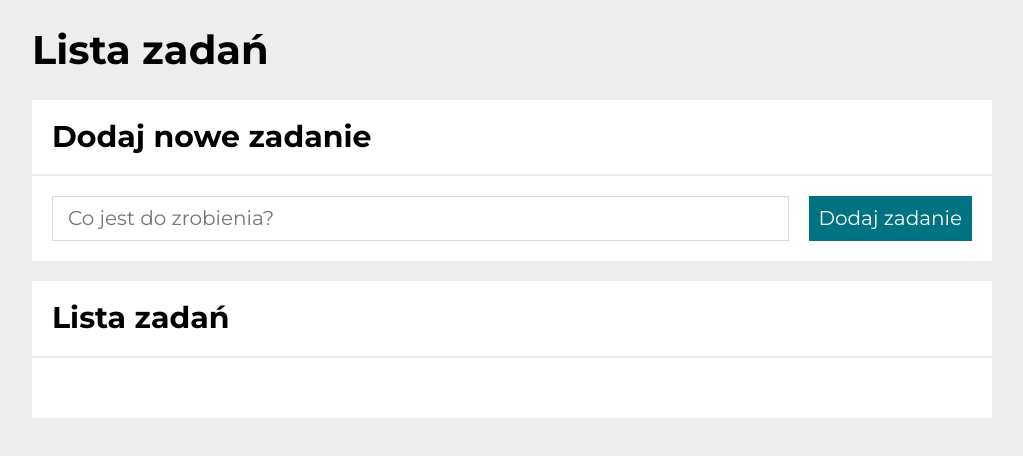
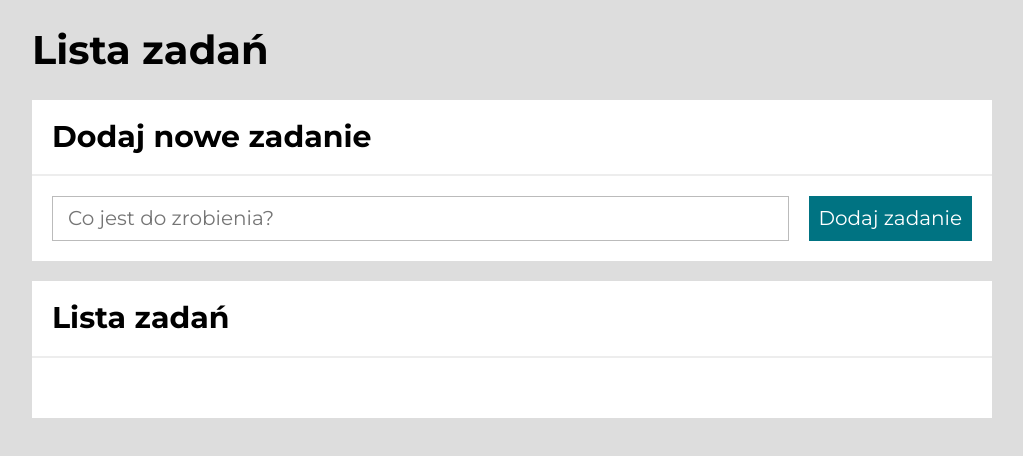
Before and after one commit to cgt19bartoszekj/task-list-react, a React (Create React App) app: page / in a window 1280 px wide. Shown: the top 456 px of the page, without its empty margins (128-1151 px from the left). Built offline with nearby package versions, Linux system fonts and the light colour scheme.

Commit message:
fixed css

```diff
--- a/src/Buttons/style.css
+++ b/src/Buttons/style.css
@@ -20,11 +20,11 @@
 }
 
 .buttons__button:hover {
-  color: hsl(187, 100%, 40%);
+  color: #00b4cc;
 }
 
 .buttons__button:active {
-  color: hsl(187, 100%, 60%);
+  color: #33e7ff;
 }
 
 .buttons__button:disabled {
--- a/src/Form/style.css
+++ b/src/Form/style.css
@@ -12,7 +12,7 @@
 
 .form__input {
 	padding: 10px 15px;
-	border: 1px solid #dbdbdb;
+	border: 1px solid #bbbbbb;
 }
 
 .form__addButton {
--- a/src/Tasks/style.css
+++ b/src/Tasks/style.css
@@ -8,7 +8,7 @@
 	display: grid;
 	align-items: center;
 	grid-template-columns: auto 1fr auto;
-	border-bottom: 1px solid #dbdbdb;
+	border-bottom: 1px solid #bbbbbb;
 	padding: 12px 0;
 }
 
--- a/src/index.css
+++ b/src/index.css
@@ -9,7 +9,7 @@ html {
 body {
   max-width: 1000px;
   margin: 0 auto;
-  background-color: #ededed;
+  background-color: #dddddd;
   font-family: "Montserrat", sans-serif;
   font-size: 20px;
 }
```
